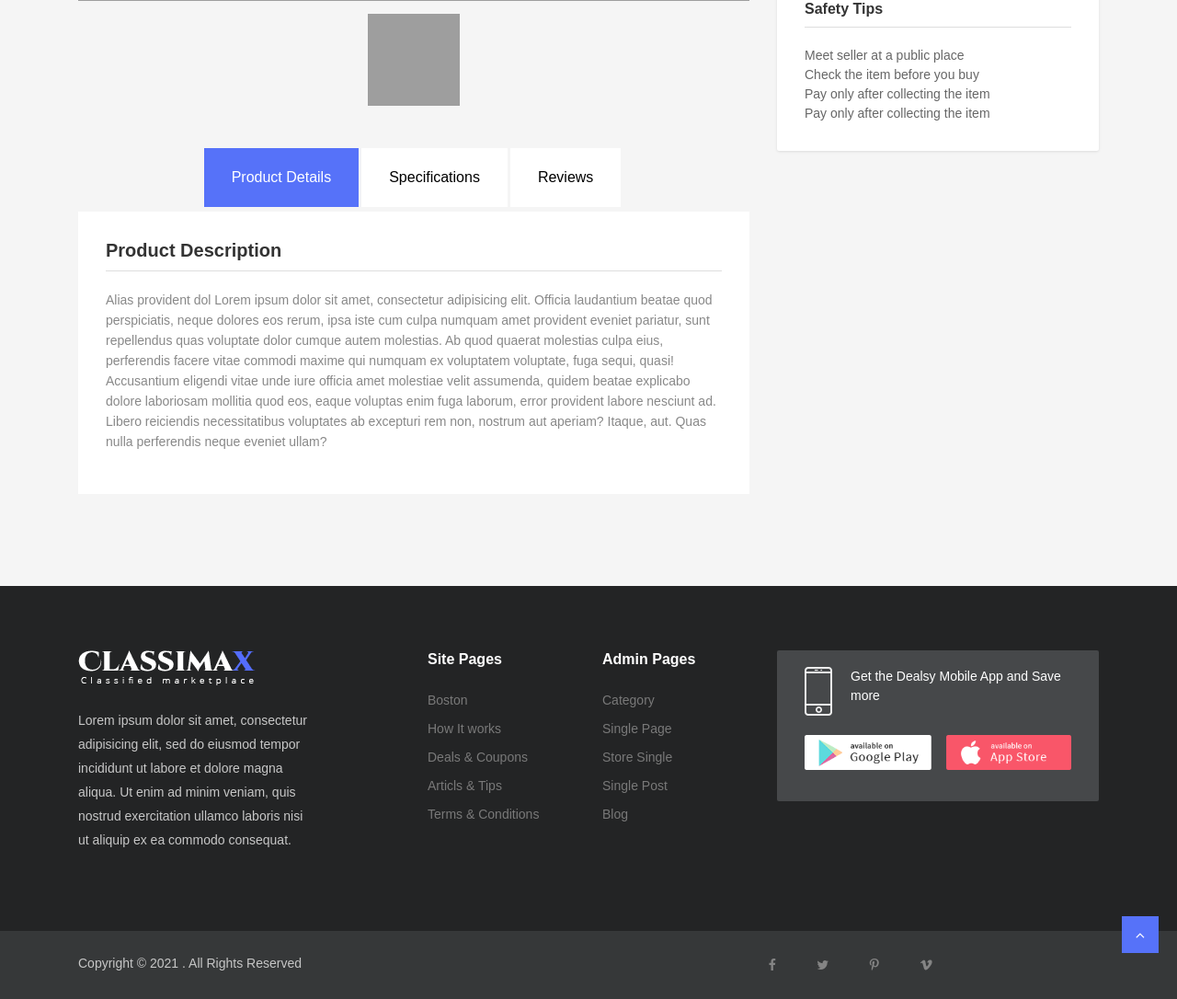
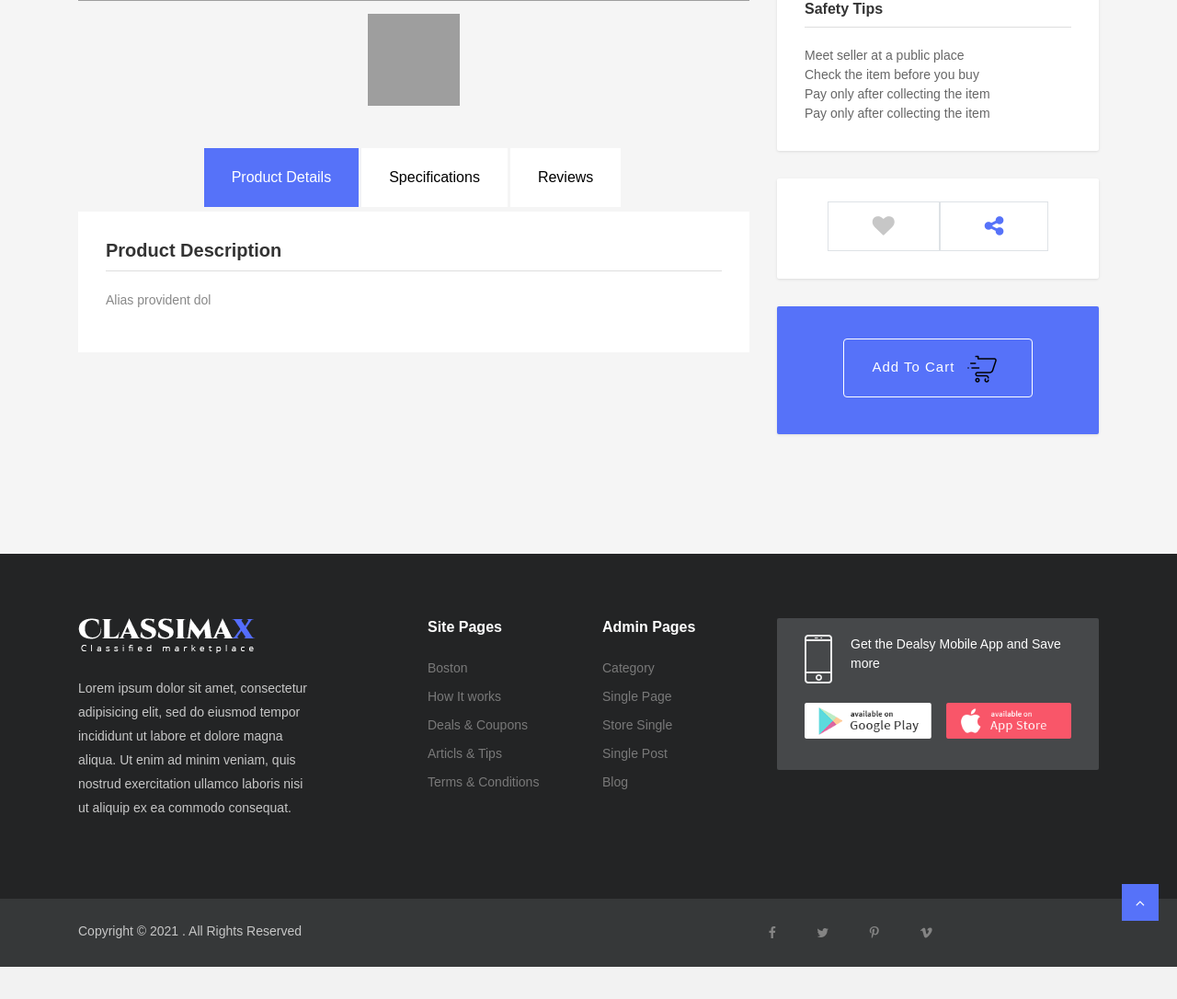
Before and after one commit to mohsnMohsni/hera, a Django app: a page that uses templates/main/product.html in a window 1280 px wide. Shown: the part 828-1914 px from the top of the page at 92% size. After the commit the page ends 1879 px from the top, so only its background shows below. Run offline with Django 3.2, Linux system fonts and the light colour scheme; data comes from the database, SQL or seed files in the repository; both versions use the stored data as it was after the commit; data that the repository does not hold is empty; some libraries are stand-ins or nearby versions; some web fonts are replaced; grey boxes are pictures that could not be loaded.

Commit message:
add like product feature with ajax and fb api view and have some change to product.html

```diff
--- a/app_product/models.py
+++ b/app_product/models.py
@@ -281,7 +281,12 @@ class Like(models.Model):
 
     class Meta:
         verbose_name = _('Like')
-        unique_together = [('user', 'condition')]
+        unique_together = [('user', 'products')]
 
     def __str__(self):
         return str(self.user)
+
+    @property
+    def user_is_liked(self):
+        q = Like.objects.filter(user=self.user, condition=True).values_list('products_id', flat=True)
+        return q
--- a/app_product/urls.py
+++ b/app_product/urls.py
@@ -1,6 +1,6 @@
 from django.urls import path
 from .views import CategoryDetail, ProductDetail, SearchView
-from .api import add_comment
+from .api import add_comment, like_product
 
 app_name = 'product'
 
@@ -9,4 +9,5 @@ urlpatterns = [
     path('product/<slug:slug>/', ProductDetail.as_view(), name='product'),
     path('search/', SearchView.as_view(), name='search'),
     path('add_comment/', add_comment, name='add_comment'),
+    path('like_product/', like_product, name='like_product'),
 ]
--- a/static/custom/css/style.css
+++ b/static/custom/css/style.css
@@ -2716,3 +2716,9 @@ form textarea {
 .cart-icon:hover {
     color: #ff3030 !important;
 }
+
+.product-side-option {
+    font-size: 1.5rem;
+    cursor: pointer;
+    color: #5672F9;
+}
--- a/static/custom/js/ajax-api.js
+++ b/static/custom/js/ajax-api.js
@@ -2,19 +2,18 @@ function setValNull() {
     $("#review").val('');
 }
 
-function getValue() {
-    const productSlug = $('#product-slug').val();
+function getCommentValue() {
+    const productId = $('#product-slug').val();
     const userId = $('#user-id').val();
     const review = $('#review').val();
     const starrr = $('.starrr')[0];
     const star = starrr.getElementsByClassName('fa-star').length;
-    return JSON.stringify({product: productSlug, user: userId, text: review, rate: star});
-
+    return JSON.stringify({product: productId, user: userId, text: review, rate: star});
 }
 
 function sendCommentPromise() {
     return new Promise((resolve, reject) => {
-        let data = getValue()
+        let data = getCommentValue()
         $.ajax({
             type: "POST",
             url: "/shop/add_comment/",
@@ -75,3 +74,45 @@ function sendCommentResponse() {
         alert(error)
     })
 }
+
+function getLikeValue() {
+    const productId = $('#product-slug').val();
+    const userId = $('#user-id').val();
+    return JSON.stringify({product: productId, user: userId});
+}
+
+function sendLikePromise() {
+    return new Promise((resolve, reject) => {
+        let data = getLikeValue()
+        $.ajax({
+            type: "POST",
+            url: "/shop/like_product/",
+            data: data,
+            success: function (response) {
+                resolve(response);
+            },
+            fail: function (err) {
+                reject(err);
+            },
+        });
+    });
+}
+
+function setLikeValue(status) {
+    let likeProduct = document.getElementById('like-product');
+    likeProduct.innerHTML = "";
+    if (status === 'True') {
+        likeProduct.innerHTML = '<i class="fa fa-heart"></i>';
+    } else if (status === 'False') {
+        likeProduct.innerHTML = '<i class="fa fa-heart alt-color"></i>';
+    }
+}
+
+function sendLikeResponse() {
+    sendLikePromise()
+        .then((response) => {
+            setLikeValue(response);
+        }).catch((error) => {
+        alert(error)
+    })
+}
--- a/templates/components/product/detail.html
+++ b/templates/components/product/detail.html
@@ -3,19 +3,5 @@
     <h3 class="tab-title">Product Description</h3>
     <p>
         {{ product.detail }}
-        Lorem ipsum dolor sit amet, consectetur adipisicing elit. Officia laudantium
-        beatae quod perspiciatis, neque
-        dolores eos rerum, ipsa iste cum culpa numquam amet provident eveniet
-        pariatur, sunt repellendus quas
-        voluptate dolor cumque autem molestias. Ab quod quaerat molestias culpa
-        eius, perferendis facere vitae commodi
-        maxime qui numquam ex voluptatem voluptate, fuga sequi, quasi! Accusantium
-        eligendi vitae unde iure officia
-        amet molestiae velit assumenda, quidem beatae explicabo dolore laboriosam
-        mollitia quod eos, eaque voluptas
-        enim fuga laborum, error provident labore nesciunt ad. Libero reiciendis
-        necessitatibus voluptates ab
-        excepturi rem non, nostrum aut aperiam? Itaque, aut. Quas nulla perferendis
-        neque eveniet ullam?
     </p>
 </div>
--- a/templates/components/product/sidebar.html
+++ b/templates/components/product/sidebar.html
@@ -1,3 +1,4 @@
+{% load static %}
 <div class="col-md-4">
     <div class="sidebar">
         <div class="widget price text-center">
@@ -27,7 +28,31 @@
                 <li>Pay only after collecting the item</li>
             </ul>
         </div>
-
+        <!-- Rate Widget -->
+        <div class="widget rate">
+            <div class="d-flex justify-content-center">
+                <span class="py-2 px-5 border product-side-option" id="like-product" onclick="sendLikeResponse()">
+                    {% if product.id in product.likes.all.first.user_is_liked %}
+                        <i class="fa fa-heart"></i>
+                    {% else %}
+                        <i class="fa fa-heart alt-color"></i>
+                    {% endif %}
+                </span>
+                <span class="py-2 px-5 border product-side-option">
+                    <i class="fa fa-share-alt"></i>
+                </span>
+            </div>
+        </div>
+        <!-- Safety tips widget -->
+        <!-- Coupon Widget -->
+        <div class="widget coupon text-center">
+            <a href="#" class="btn btn-transparent-white">
+                Add To Cart
+                <span class="px-2">
+                    <img src="{% static 'images/cart.png' %}" alt="" style="height: 2rem; width: auto">
+                </span>
+            </a>
+        </div>
 
     </div>
 </div>
--- a/templates/main/product.html
+++ b/templates/main/product.html
@@ -78,15 +78,15 @@
                     <!-- Coupon Widget -->
                 </div>
                 {% if product.shop_product.all.count > 1 %}
-                    <div class="mt-5 mb-2 border-bottom text-center text-capitalize font-weight-bold p-1"
+                    <div class="mt-5 mb-2 border-bottom text-center text-capitalize h4 p-1 text-muted"
                          style="border-bottom-color: #5672F9 !important;">
-                        Other shops that sell this product.
+                        Other shops, That they sell this product.
                     </div>
                     <div class="widget">
                         <ul>
                             <li class="d-flex justify-content-between align-items-center p-3 pl-0 pr-5">
-                                <p class="font-weight-bold m-0 border-right pr-5 text-info">Shop Name</p>
-                                <p class="font-weight-bold m-0 border-left pl-5 text-info">Price</p>
+                                <p class="font-weight-bold m-0 border-right pr-5 text-info h6">Shop Name</p>
+                                <p class="font-weight-bold m-0 border-left pl-5 text-info h6">Price</p>
                             </li>
                             {% for shop_product in product.shop_product.all|slice:"1:" %}
                                 <li class="d-flex justify-content-between align-items-center border-bottom p-2 ">
```
Also changed, not shown: app_product/api.py (+20 -3 lines), app_product/migrations/0002_auto_20210127_0925.py (added), app_product/migrations/0003_auto_20210127_1032.py (added), app_product/migrations/0004_auto_20210127_1035.py (added), db.sqlite3, media/default/default_upload.jpg.300x300_q85_detail_upscale.jpg (added), static/images/cart.png (renamed from static/cart.png).
